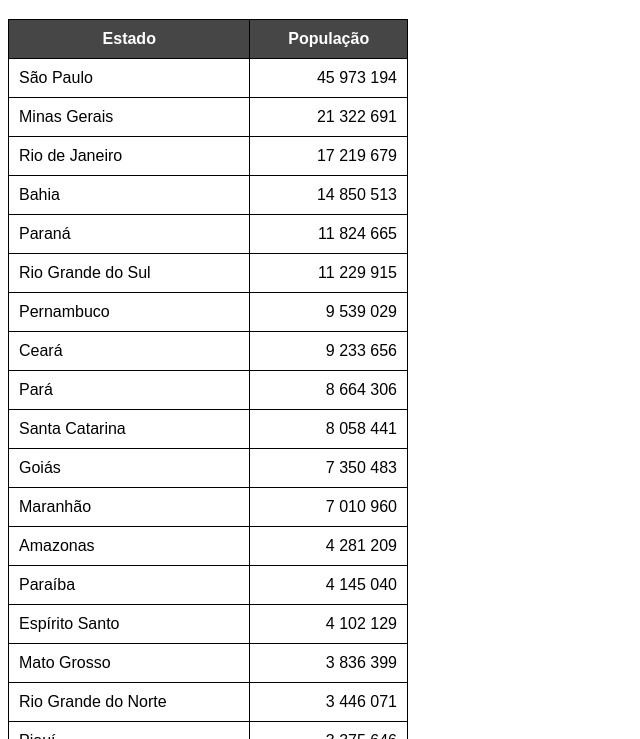
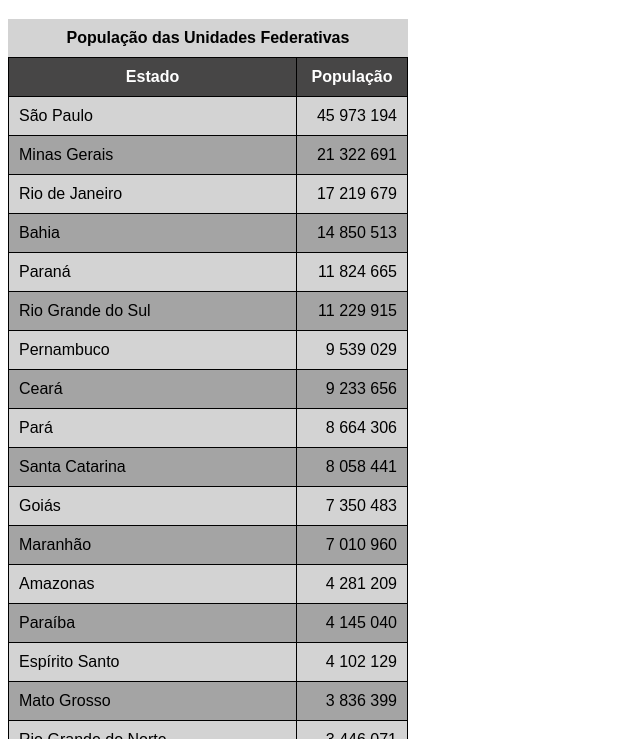
Before and after one commit to mariaclarabalbino/html-css, a plain HTML site: page exercicios/ex023/tabela002.html in a window 1280 px wide. Shown: the part 61-800 px from the top of the page, without its empty margins (0-640 px from the left). Drawn offline with Linux system fonts and the light colour scheme.

Commit message:
Update tabela002.html

```diff
--- a/exercicios/ex023/tabela002.html
+++ b/exercicios/ex023/tabela002.html
@@ -12,6 +12,14 @@
         table {
             width: 400px;
             border-collapse: collapse;
+            position: relative;
+        }
+
+        caption{
+            font-size: 1,5em;
+            font-weight: bold;
+            padding: 10px;
+            background-color: lightgray;
         }
 
         thead, tfoot {
@@ -19,9 +27,23 @@
             color: white;
         }
 
+        thead > tr > th {
+            position: sticky;
+            top: -1px;
+            background-color: rgb(71, 70, 70);
+        }
+
         th, td {
             border: 1px solid black;
             padding: 10px;
+        }
+
+        tbody > tr:nth-child(odd) {
+            background-color: lightgray;
+        }
+
+        tbody > tr:nth-child(even) {
+            background-color: rgba(128, 128, 128, 0.719);
         }
 
         td.num {
@@ -32,10 +54,11 @@
 <body>
     <h1>Uso de tabelas grandes</h1>
     <table>
+        <caption>População das Unidades Federativas</caption>
         <thead>
             <tr>
-                <th>Estado</th>
-                <th>População</th>
+                <th scope="col">Estado</th>
+                <th scope="col" style="width: 90px;">População</th>
             </tr>
         </thead>
         <tbody>
@@ -150,7 +173,7 @@
         </tbody>
         <tfoot>
             <tr>
-                <th>Total</th>
+                <th scope="row">Total</th>
                 <td class="num"><strong>212 583 750</strongstrong></td>
             </tr>
         </tfoot>
```
